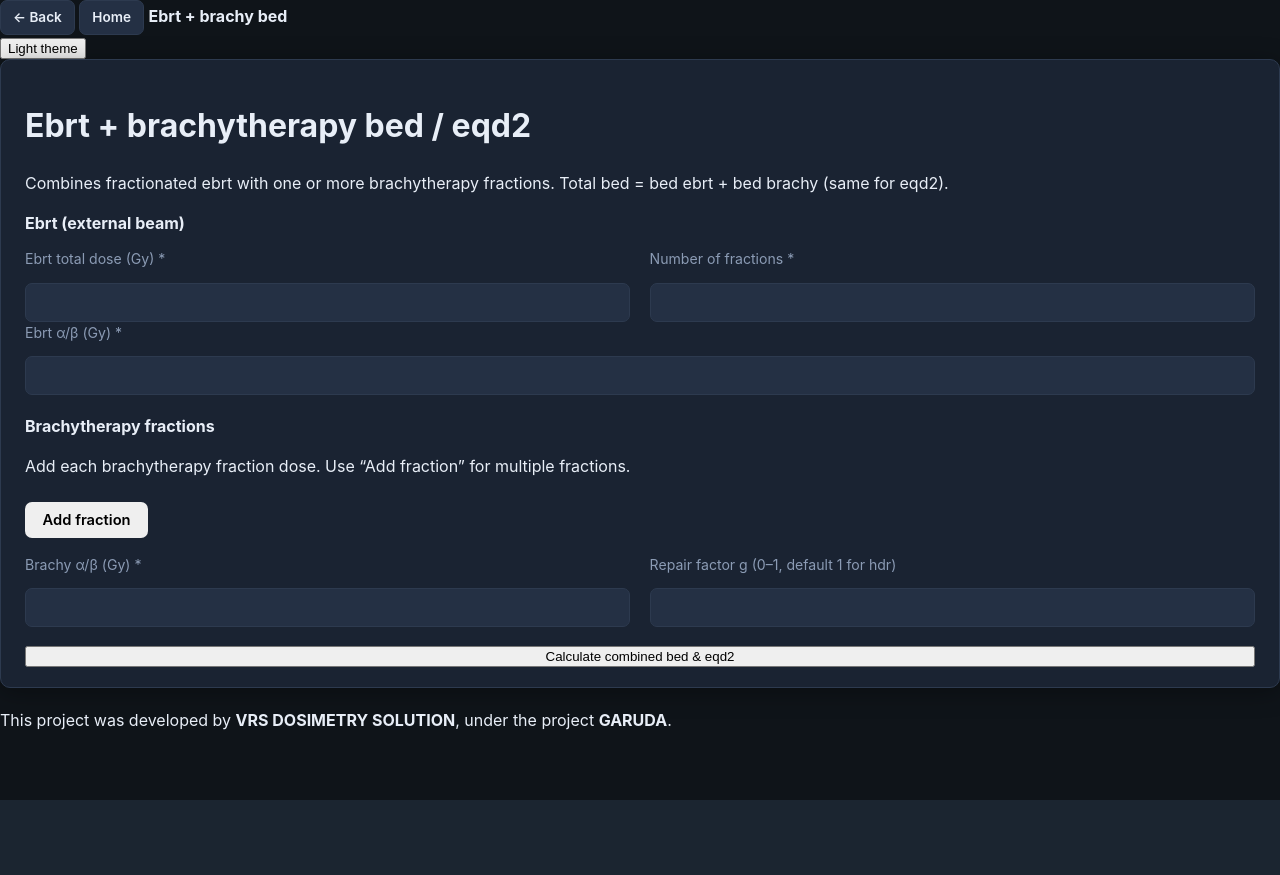
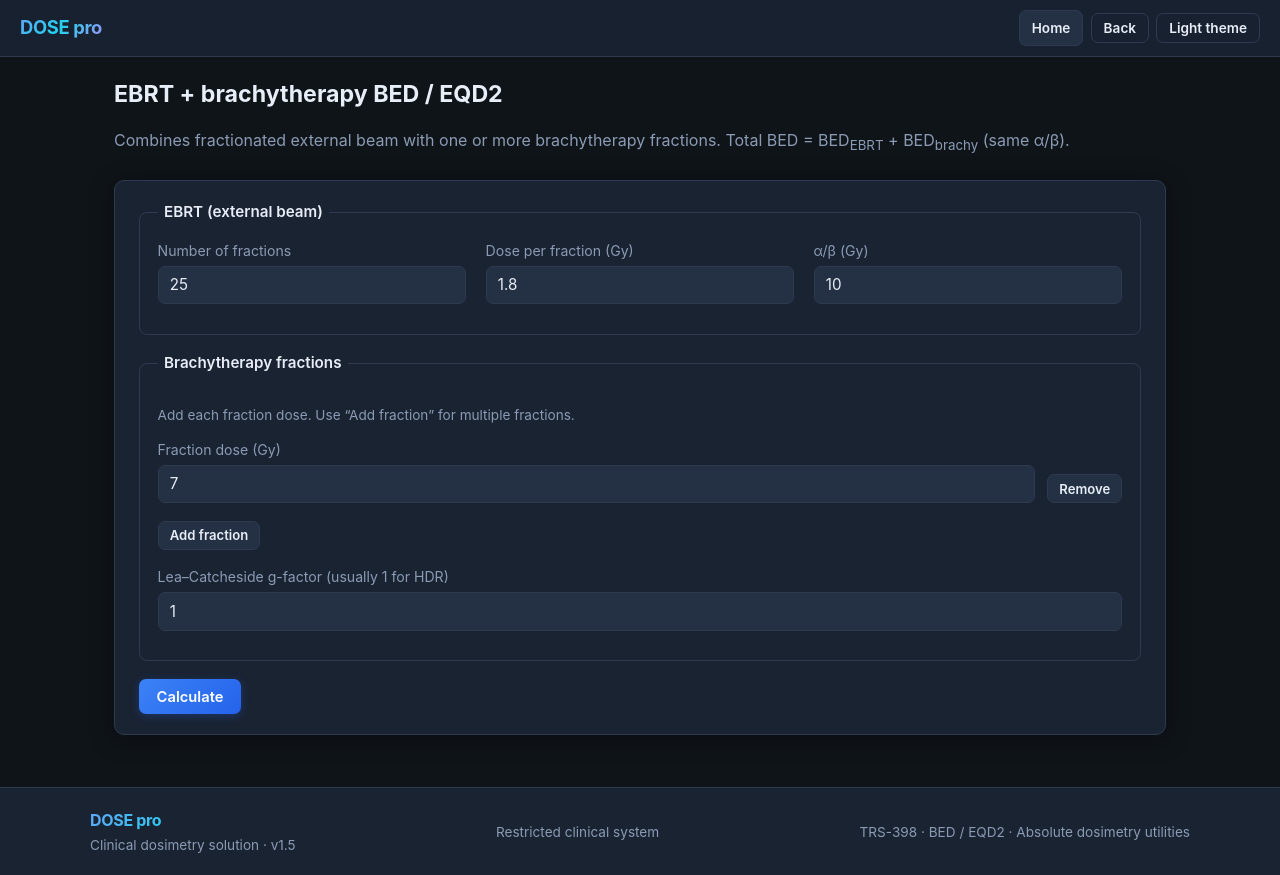
Before and after one commit to vrsindia/trs398-dosimetry, a Python web app: template app/templates/bed_combined.html in a window 1280 px wide. Before the commit the page ends 800 px from the top, so only its background shows below. Run offline with Jinja, Linux system fonts and the light colour scheme; the template is opened without the code that fills it, so the values that code supplies are empty.

Commit message:
Templates: bed_combined + nt OAR library; index /linac; bootstrap fix_utils

```diff
--- a/app/templates/bed_combined.html
+++ b/app/templates/bed_combined.html
@@ -1,145 +1,130 @@
-<!DOCTYPE html>
-<html lang="en" data-theme="dark">
-<head>
-    <meta charset="UTF-8">
-    <meta name="viewport" content="width=device-width, initial-scale=1.0">
-    <title>Ebrt + brachy bed – DOSE pro</title>
-    <link rel="stylesheet" href="/static/style.css">
-    <script src="/static/theme.js"></script>
-</head>
-<body>
-    <header>
-        <div class="header-nav">
-            <a class="nav-btn" href="javascript:history.back()">← Back</a>
-            <a class="nav-btn" href="/">Home</a>
-            <strong>Ebrt + brachy bed</strong>
-        </div>
-        <div class="header-actions">
-            <button type="button" id="theme-toggle">Light theme</button>
-        </div>
-    </header>
-    <main>
-        <div class="card">
-            <h1>Ebrt + brachytherapy bed / eqd2</h1>
-            <p style="color:var(--text-muted);">
-                Combines fractionated ebrt with one or more brachytherapy fractions.
-                Total bed = bed ebrt + bed brachy (same for eqd2).
+{% extends "base.html" %}
+{% block title %}EBRT + brachy BED — DOSE pro{% endblock %}
+{% block content %}
+<div class="page-header">
+  <h1>EBRT + brachytherapy BED / EQD2</h1>
+  <p class="muted">
+    Combines fractionated external beam with one or more brachytherapy fractions.
+    Total BED = BED<sub>EBRT</sub> + BED<sub>brachy</sub> (same α/β).
   </p>
-            <form method="post" action="/bed-combined" id="combined-form">
-                <h2 style="font-size:1rem; margin-top:0.5rem;">Ebrt (external beam)</h2>
-                <div class="grid grid-2">
-                    <div>
-                        <label>Ebrt total dose (Gy) *</label>
-                        <input type="number" step="any" name="ebrt_total" value="{{ inputs.ebrt_total }}" required>
-                    </div>
-                    <div>
-                        <label>Number of fractions *</label>
-                        <input type="number" step="any" name="ebrt_n" value="{{ inputs.ebrt_n }}" required>
-                    </div>
-                </div>
-                <label>Ebrt α/β (Gy) *</label>
-                <input type="number" step="any" name="ebrt_ab" value="{{ inputs.ebrt_ab }}" required>
-
-                <h2 style="font-size:1rem; margin-top:1.2rem;">Brachytherapy fractions</h2>
-                <p class="note">Add each brachytherapy fraction dose. Use “Add fraction” for multiple fractions.</p>
-                <div id="brachy-list">
-                    {% for d in inputs.brachy_doses %}
-                    <div class="brachy-row grid grid-2" style="align-items:end; margin-bottom:0.5rem;">
-                        <div>
-                            <label>Fraction dose (Gy) *</label>
-                            <input type="number" step="any" name="brachy_dose" value="{{ d }}" required>
-                        </div>
-                        <div>
-                            <button type="button" class="btn btn-outline btn-sm" onclick="this.closest('.brachy-row').remove()">Remove</button>
-                        </div>
-                    </div>
-                    {% endfor %}
-                </div>
-                <button type="button" class="btn btn-outline" onclick="addBrachyRow()" style="margin-top:0.5rem;">Add fraction</button>
-
-                <div class="grid grid-2" style="margin-top:1rem;">
-                    <div>
-                        <label>Brachy α/β (Gy) *</label>
-                        <input type="number" step="any" name="brachy_ab" value="{{ inputs.brachy_ab }}" required>
-                    </div>
-                    <div>
-                        <label>Repair factor g (0–1, default 1 for hdr)</label>
-                        <input type="number" step="any" name="brachy_g" value="{{ inputs.brachy_g }}" min="0" max="1">
-                    </div>
-                </div>
-
-                <button type="submit" style="margin-top:1.2rem; width:100%;">Calculate combined bed &amp; eqd2</button>
-            </form>
 </div>
 
 {% if error %}
-        <div class="card result-fail"><p><strong>Error:</strong> {{ error }}</p></div>
+<div class="alert alert-error">{{ error }}</div>
 {% endif %}
 
+<form method="post" action="/bed-combined" class="card form-card" id="combined-form">
+  <fieldset>
+    <legend>EBRT (external beam)</legend>
+    <div class="grid-3">
+      <label>Number of fractions
+        <input type="number" step="any" name="ebrt_n" required
+               value="{{ inputs.ebrt_n if inputs else 25 }}">
+      </label>
+      <label>Dose per fraction (Gy)
+        <input type="number" step="any" name="ebrt_d" required
+               value="{{ inputs.ebrt_d if inputs else 1.8 }}">
+      </label>
+      <label>α/β (Gy)
+        <input type="number" step="any" name="ab" required
+               value="{{ inputs.ab if inputs else 10 }}">
+      </label>
+    </div>
+  </fieldset>
+
+  <fieldset>
+    <legend>Brachytherapy fractions</legend>
+    <p class="muted small">Add each fraction dose. Use “Add fraction” for multiple fractions.</p>
+    <div id="brachy-list">
+      {% if inputs and inputs.brachy_doses %}
+        {% for d in inputs.brachy_doses %}
+        <div class="brachy-row">
+          <label>Fraction dose (Gy)
+            <input type="number" step="any" name="brachy_dose" value="{{ d }}" required>
+          </label>
+          <button type="button" class="btn btn-secondary btn-sm"
+                  onclick="this.closest('.brachy-row').remove()">Remove</button>
+        </div>
+        {% endfor %}
+      {% else %}
+        <div class="brachy-row">
+          <label>Fraction dose (Gy)
+            <input type="number" step="any" name="brachy_dose" value="7" required>
+          </label>
+          <button type="button" class="btn btn-secondary btn-sm"
+                  onclick="this.closest('.brachy-row').remove()">Remove</button>
+        </div>
+      {% endif %}
+    </div>
+    <button type="button" class="btn btn-secondary btn-sm" onclick="addBrachyRow()" style="margin-top:0.5rem">
+      Add fraction
+    </button>
+    <label style="margin-top:1rem">Lea–Catcheside g-factor (usually 1 for HDR)
+      <input type="number" step="any" name="g" value="{{ inputs.g if inputs else 1 }}">
+    </label>
+  </fieldset>
+
+  <div class="form-actions">
+    <button type="submit" class="btn btn-primary">Calculate</button>
+  </div>
+</form>
+
 {% if result %}
-        <div class="card result-pass">
+<div class="card result-card">
   <h2>Results</h2>
-            <table>
-                <tr><th></th><th>Ebrt</th><th>Brachy</th><th>Combined</th></tr>
+  <table class="result-table wide">
     <tr>
-                    <th>Dose</th>
-                    <td>{{ "%.3g"|format(result.ebrt_total) }} Gy / {{ "%.3g"|format(result.ebrt_n) }} fx<br>(d = {{ "%.3g"|format(result.ebrt_d) }} Gy)</td>
-                    <td>{{ result.brachy_n }} fx, total {{ "%.3g"|format(result.brachy_total_dose) }} Gy<br>
-                        {% for f in result.brachy_fractions %}{{ "%.3g"|format(f.dose) }} Gy{% if not loop.last %}, {% endif %}{% endfor %}
-                    </td>
+      <th></th>
+      <th>EBRT</th>
+      <th>Brachy</th>
+      <th>Combined</th>
+    </tr>
+    <tr>
+      <th>Schedule</th>
+      <td>{{ "%.1f"|format(result.ebrt_n) }} × {{ "%.2f"|format(result.ebrt_d) }} Gy
+          ({{ "%.1f"|format(result.ebrt_total) }} Gy)</td>
+      <td>{{ result.brachy_doses|length }} fraction(s)</td>
       <td>—</td>
     </tr>
     <tr>
       <th>α/β</th>
-                    <td>{{ "%.3g"|format(result.ebrt_ab) }} Gy</td>
-                    <td>{{ "%.3g"|format(result.brachy_ab) }} Gy (g = {{ "%.3g"|format(result.brachy_g) }})</td>
-                    <td>—</td>
+      <td colspan="3">{{ "%.2f"|format(result.ab) }} Gy · g = {{ "%.2f"|format(result.g) }}</td>
     </tr>
     <tr>
-                    <th>Bed</th>
-                    <td><strong>{{ "%.2f"|format(result.ebrt_bed) }} Gy</strong></td>
-                    <td><strong>{{ "%.2f"|format(result.brachy_bed) }} Gy</strong></td>
-                    <td><strong>{{ "%.2f"|format(result.total_bed) }} Gy</strong></td>
+      <th>BED</th>
+      <td>{{ "%.2f"|format(result.ebrt_bed) }} Gy</td>
+      <td>{{ "%.2f"|format(result.brachy_bed) }} Gy</td>
+      <td class="highlight">{{ "%.2f"|format(result.total_bed) }} Gy</td>
     </tr>
     <tr>
-                    <th>Eqd2</th>
-                    <td><strong>{{ "%.2f"|format(result.ebrt_eqd2) }} Gy</strong></td>
-                    <td><strong>{{ "%.2f"|format(result.brachy_eqd2) }} Gy</strong></td>
-                    <td><strong>{{ "%.2f"|format(result.total_eqd2) }} Gy</strong></td>
+      <th>EQD2</th>
+      <td>{{ "%.2f"|format(result.ebrt_eqd2) }} Gy</td>
+      <td>{{ "%.2f"|format(result.brachy_eqd2) }} Gy</td>
+      <td class="highlight">{{ "%.2f"|format(result.total_eqd2) }} Gy</td>
     </tr>
   </table>
 
-            {% if result.brachy_fractions|length > 1 %}
-            <h2 style="margin-top:1.2rem; font-size:1rem;">Brachy fraction detail</h2>
-            <table>
-                <tr><th>Fraction</th><th>Dose (Gy)</th><th>Bed (Gy)</th><th>Eqd2 (Gy)</th></tr>
-                {% for f in result.brachy_fractions %}
-                <tr>
-                    <td>{{ loop.index }}</td>
-                    <td>{{ "%.3g"|format(f.dose) }}</td>
-                    <td>{{ "%.2f"|format(f.bed) }}</td>
-                    <td>{{ "%.2f"|format(f.eqd2) }}</td>
-                </tr>
+  {% if result.brachy_doses|length > 1 %}
+  <h3 style="margin-top:1.2rem;font-size:1rem">Brachy fraction detail</h3>
+  <table class="result-table wide">
+    <tr><th>#</th><th>Dose (Gy)</th></tr>
+    {% for d in result.brachy_doses %}
+    <tr><td>{{ loop.index }}</td><td>{{ "%.3g"|format(d) }}</td></tr>
     {% endfor %}
   </table>
   {% endif %}
-            <p class="note" style="margin-top:0.8rem;">Verify α/β and recovery assumptions against local protocol.</p>
+  <p class="notes">Verify α/β and recovery assumptions against local protocol.</p>
 </div>
 {% endif %}
-    </main>
-    <footer>This project was developed by <strong>VRS DOSIMETRY SOLUTION</strong>, under the project <strong>GARUDA</strong>.</footer>
+
 <script>
 function addBrachyRow() {
   var list = document.getElementById('brachy-list');
   var div = document.createElement('div');
-        div.className = 'brachy-row grid grid-2';
-        div.style.cssText = 'align-items:end;margin-bottom:0.5rem;';
-        div.innerHTML = '<div><label>Fraction dose (Gy) *</label>' +
-            '<input type="number" step="any" name="brachy_dose" value="" required></div>' +
-            '<div><button type="button" class="btn btn-outline btn-sm" ' +
-            'onclick="this.closest(\'.brachy-row\').remove()">Remove</button></div>';
+  div.className = 'brachy-row';
+  div.innerHTML = '<label>Fraction dose (Gy)<input type="number" step="any" name="brachy_dose" value="" required></label>' +
+    '<button type="button" class="btn btn-secondary btn-sm" onclick="this.closest(\'.brachy-row\').remove()">Remove</button>';
   list.appendChild(div);
 }
 </script>
-</body>
-</html>
+{% endblock %}
--- a/app/templates/index.html
+++ b/app/templates/index.html
@@ -12,7 +12,7 @@
   <h3 class="section-label">Dosimetry</h3>
   <div class="home-grid">
     {% if u and (u.has('sec_linac') or u.has('calculate') or u.role in ['developer','admin']) %}
-    <a class="home-card card-blue" href="/output">
+    <a class="home-card card-blue" href="/linac">
       <h2>Linac absolute dosimetry</h2>
       <p>TRS-398 photon and electron output calibration.</p>
     </a>
@@ -61,8 +61,8 @@
     {% endif %}
     {% if u and (u.has('sec_nt_constraints') or u.has('calculate') or u.role in ['developer','admin']) %}
     <a class="home-card card-fuchsia" href="/nt-constraints">
-      <h2>Normal-tissue EQD2</h2>
-      <p>OAR constraint library and EQD2 check.</p>
+      <h2>OAR EQD2 constraints</h2>
+      <p>Planning constraint library for organs at risk.</p>
     </a>
     {% endif %}
     {% if u and (u.has('sec_eqsquare') or u.has('calculate') or u.role in ['developer','admin']) %}
```
Also changed, not shown: app/bootstrap.py (+19 -16 lines), app/templates/nt_constraints.html (+101 -58 lines). Lines whose indentation alone changed are shown as unchanged.
